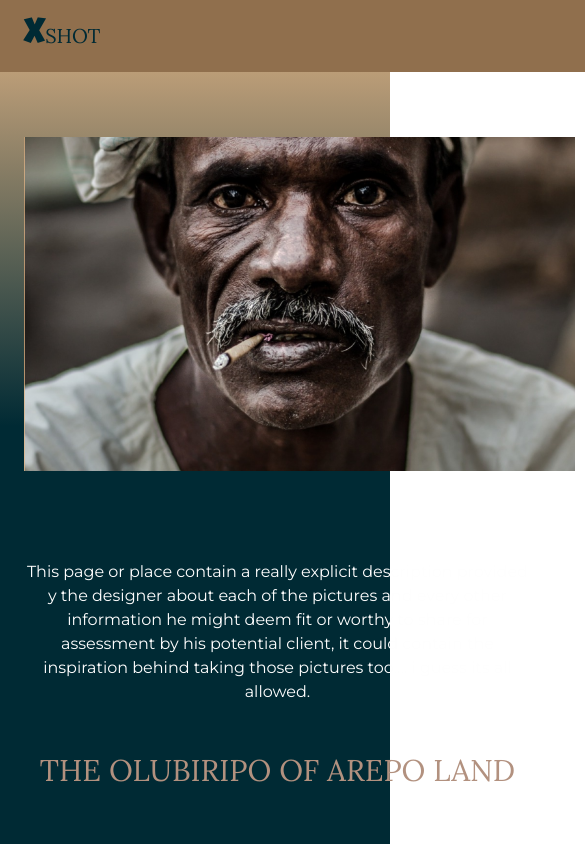
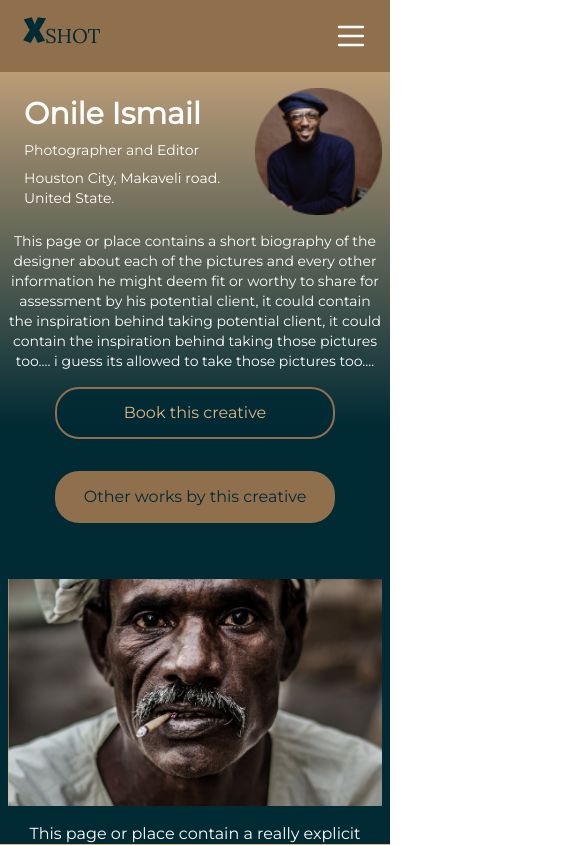
Before and after one commit to mobolajiJinad/XShot, a React (Vite) app: page /showcase/onileIsmail in a window 390 px wide. Shown: the top 845 px of the page, 585 px wide, since content can reach past the window. Built offline with nearby package versions, Linux system fonts and the light colour scheme; a web font is replaced by a local one.

Commit message:
Made OnileIsmail page responsive, updated README.md

```diff
--- a/src/components/OnileIsmail/Main.jsx
+++ b/src/components/OnileIsmail/Main.jsx
@@ -1,18 +1,20 @@
-import OnileIsmail from "../../assets/OnileIsmail.png";
-import OnileIsmailWork from "../../assets/OnileIsmailWork.png";
+import OnileIsmail from "../../assets/onileIsmail.png";
+import OnileIsmailWork from "../../assets/onileIsmailWork.png";
 
 const Main = () => {
   return (
-    <main className="mx-0 my-4 px-6 py-0">
-      <div className="mb-10 mt-4 flex items-center justify-between">
-        <img src={OnileIsmailWork} alt="Onile Ismail Image" className="w-1/2" />
-
+    <main className="mx-0 my-4 px-2 py-0 sm:flex sm:flex-row-reverse sm:px-6">
+      <div className="mb-10 mt-4 flex flex-wrap items-center justify-between sm:w-[55%]">
         <div>
-          <div className="flex items-center justify-between">
-            <div className="ml-8 text-center">
-              <h3 className="text-center text-5xl capitalize">Onile Ismail</h3>
-              <span className="mt-2 block">Photographer and Editor</span>
-              <span className="mt-2 block">
+          <div className="mb-4 flex items-center justify-between sm:mb-0 sm:justify-around">
+            <div className="ml-4">
+              <h3 className="text-3xl font-bold capitalize sm:text-5xl">
+                Onile Ismail
+              </h3>
+              <span className="mt-2 block text-sm sm:text-base">
+                Photographer and Editor
+              </span>
+              <span className="mt-2 block text-sm sm:text-base">
                 Houston City, Makaveli road. United State.
               </span>
             </div>
@@ -24,24 +26,38 @@ const Main = () => {
             />
           </div>
 
-          <p className="p-4 text-center text-base">
+          <p className="px-0 text-center text-sm sm:p-4 sm:text-left sm:text-base">
             This page or place contains a short biography of the designer about
             each of the pictures and every other information he might deem fit
             or worthy to share for assessment by his potential client, it could
-            contain the inspiration behind taking those pictures too.... i guess
-            its all allowed. might deem fit or worthy to share for assessment by
-            his potential client, it could contain the inspiration behind taking
-            those pictures too.... i guess its all allowed.might deem fit or
-            worthy to share for assessment by his potential client, it could
-            contain the inspiration behind taking those pictures too.... i guess
-            its all allowed.
+            contain the inspiration behind taking  potential client, it could contain the inspiration behind taking those pictures too.... i guess its allowed to take those pictures too....
           </p>
+        </div>
+
+        <div className="flex w-full flex-col items-center sm:w-full sm:items-start">
+          <a href="#" className="w-3/4 sm:w-[60%]">
+            <button className="mx-auto my-4 w-full rounded-3xl border-2 border-solid border-[#906f4d] bg-[#002a34cc] px-0 py-3 text-base text-[#e1b485]">
+              Book this creative
+            </button>
+          </a>
+
+          <a href="#" className="w-3/4 sm:w-[60%]">
+            <button className="mx-auto my-4 w-full rounded-3xl border-2 border-solid border-[#906f4d] bg-[#906f4d] px-0 py-3 text-base text-[#002a34]">
+              Other works by this creative
+            </button>
+          </a>
         </div>
       </div>
 
-      <div className="mb-10 mt-4 flex items-center justify-between">
-        <div className="w-[46%]">
-          <p className="text-center">
+      <div className="mb-10 mt-4 flex flex-wrap items-center justify-between sm:w-[44%] sm:items-stretch">
+        <img
+          src={OnileIsmailWork}
+          alt="Onile Ismail Image"
+          className="w-full sm:mb-3 sm:w-full"
+        />
+
+        <div className="w-full sm:w-full">
+          <p className="my-4 text-center sm:my-0 sm:text-left">
             This page or place contain a really explicit description provided y
             the designer about each of the pictures and every other information
             he might deem fit or worthy to share for assessment by his potential
@@ -49,24 +65,11 @@ const Main = () => {
             pictures too.... i guess its all allowed.
           </p>
 
-          <h3 className="mt-12 text-center font-Lora text-3xl uppercase text-[#b2917f]">
+          <h3 className="mt-8 text-center font-Lora text-2xl font-bold uppercase text-[#b2917f] sm:mt-12 sm:text-left sm:text-3xl">
             The OLUBIRIPO OF AREPO LAND
           </h3>
         </div>
 
-        <div className="flex w-[46%] flex-col items-center">
-          <a href="#" className="w-[60%]">
-            <button className="mx-auto my-4 w-full rounded-3xl border-2 border-solid border-[#906f4d] bg-[#002a34cc] px-0 py-3 text-base text-[#e1b485]">
-              Book this creative
-            </button>
-          </a>
-
-          <a href="#" className="w-[60%]">
-            <button className="mx-auto my-4 w-full rounded-3xl border-2 border-solid border-[#906f4d] bg-[#906f4d] px-0 py-3 text-base text-[#002a34]">
-              Other works by this creative
-            </button>
-          </a>
-        </div>
       </div>
     </main>
   );
--- a/src/pages/OnileIsmail.jsx
+++ b/src/pages/OnileIsmail.jsx
@@ -12,7 +12,6 @@ const OnileIsmail = () => {
         <style>
           {`
             body {
-              min-width: 1150px;
               margin: auto;
               background: linear-gradient(180deg, #e1b485 0%, #002a34 50.52%);
               background-size: cover;
```
Also changed, not shown: 1 other file (tests, documents, lock files or other folders).
